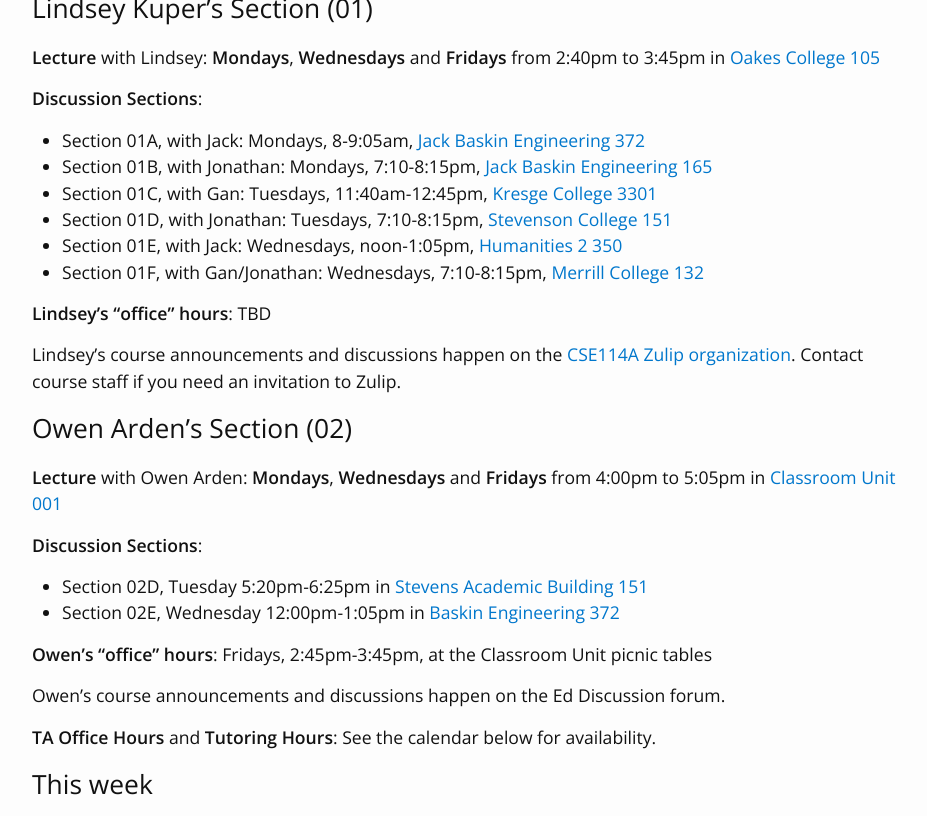
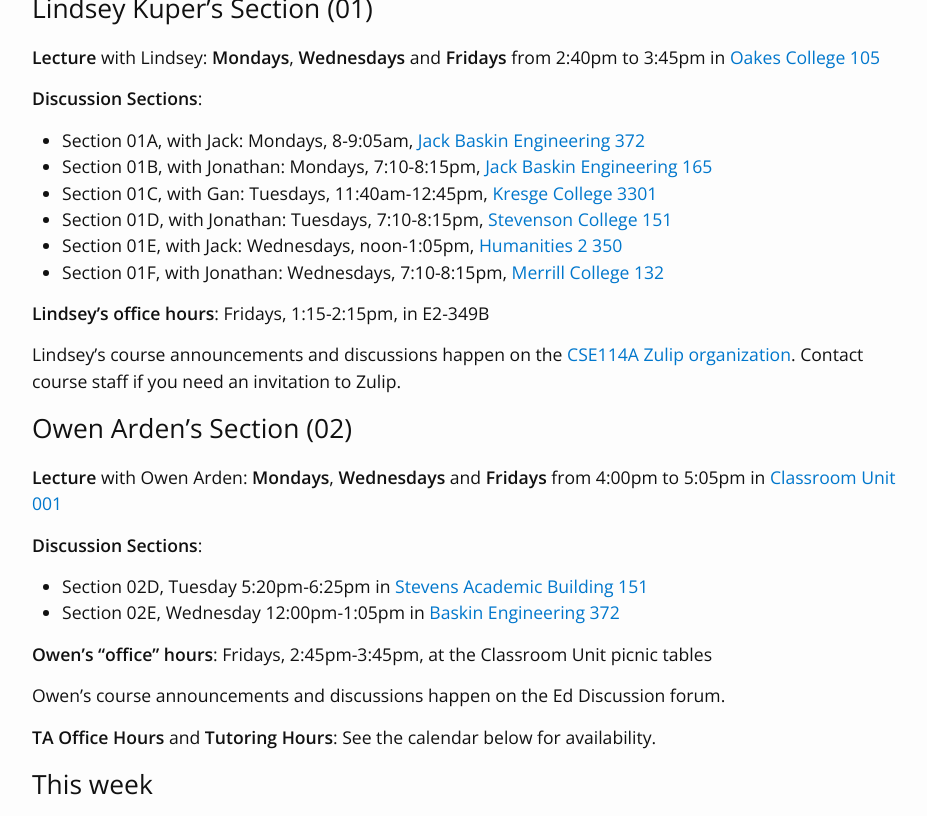
Before and after one commit to UCSC-CSE-114A/spring26, a Jekyll site: the page built from index.md, in a window 1280 px wide and 900 px high, scrolled down 382 px, cut to the strip 0-816 px from the top of the window. Shown: the whole strip, without its empty margins (163-1090 px from the left). Built offline with Jekyll 4.4.1, drawn with Linux system fonts in a browser that asks for light colours; nearby versions of some CDN libraries.

Commit message:
Update Lindsey's office hours and section staffing info

```diff
--- a/index.md
+++ b/index.md
@@ -12,9 +12,9 @@ title: CSE 114A Foundations of Programming Languages
 - Section 01C, with Gan: Tuesdays, 11:40am-12:45pm, [Kresge College 3301](https://classrooms.ucsc.edu/krs3301/)
 - Section 01D, with Jonathan: Tuesdays, 7:10-8:15pm, [Stevenson College 151](https://classrooms.ucsc.edu/stv151/)
 - Section 01E, with Jack: Wednesdays, noon-1:05pm, [Humanities 2 350](https://classrooms.ucsc.edu/hum350/)
-- Section 01F, with Gan/Jonathan: Wednesdays, 7:10-8:15pm, [Merrill College 132](https://classrooms.ucsc.edu/mer132/)
+- Section 01F, with Jonathan: Wednesdays, 7:10-8:15pm, [Merrill College 132](https://classrooms.ucsc.edu/mer132/)
 
-**Lindsey's "office" hours**: TBD <!-- Fridays, 3:50-5:20pm, at the Oakes picnic tables -->
+**Lindsey's office hours**: Fridays, 1:15-2:15pm, in E2-349B
 
 Lindsey's course announcements and discussions happen on the
 [CSE114A Zulip organization](https://ucsc-cse114a.zulipchat.com/).
```
